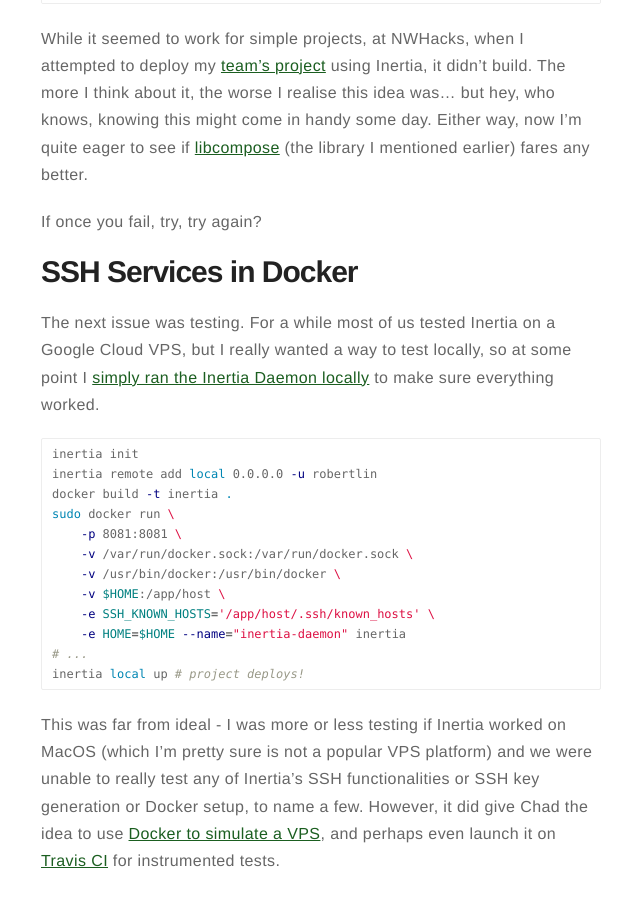
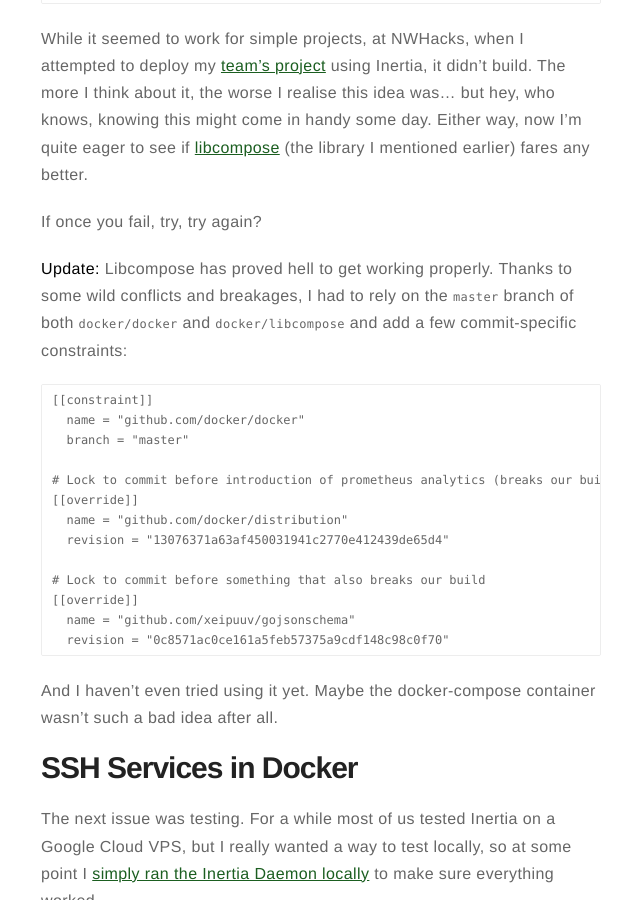
Before and after one commit to bobheadxi/bobheadxi.github.io, a Jekyll site: the page built from _posts/2018-2-15-dockerception.md, in a window 1280 px wide and 900 px high, scrolled down 5202 px. Shown: the whole window, without its empty margins (319-959 px from the left). Built offline with Jekyll 4.4.1, drawn with Linux system fonts in a browser that asks for light colours; emoji names are drawn with the system emoji font.

Commit message:
Add libcompose update

````diff
--- a/_posts/2018-2-15-dockerception.md
+++ b/_posts/2018-2-15-dockerception.md
@@ -149,6 +149,26 @@
 While it seemed to work for simple projects, at NWHacks, when I attempted to deploy my [team's project](https://bobheadxi.github.io/borrow-me/) using Inertia, it didn't build. The more I think about it, the worse I realise this idea was... but hey, who knows, knowing this might come in handy some day. Either way, now I'm quite eager to see if [libcompose](https://github.com/docker/libcompose) (the library I mentioned earlier) fares any better.
 
 If once you fail, try, try again?
+
+**Update:** Libcompose has proved hell to get working properly. Thanks to some wild conflicts and breakages, I had to rely on the `master` branch of both `docker/docker` and `docker/libcompose` and add a few commit-specific constraints:
+
+```
+[[constraint]]
+  name = "github.com/docker/docker"
+  branch = "master"
+
+# Lock to commit before introduction of prometheus analytics (breaks our build)
+[[override]]
+  name = "github.com/docker/distribution"
+  revision = "13076371a63af450031941c2770e412439de65d4"
+
+# Lock to commit before something that also breaks our build
+[[override]]
+  name = "github.com/xeipuuv/gojsonschema"
+  revision = "0c8571ac0ce161a5feb57375a9cdf148c98c0f70"
+```
+
+And I haven't even tried using it yet. Maybe the docker-compose container wasn't such a bad idea after all.
 
 # SSH Services in Docker
 
````
